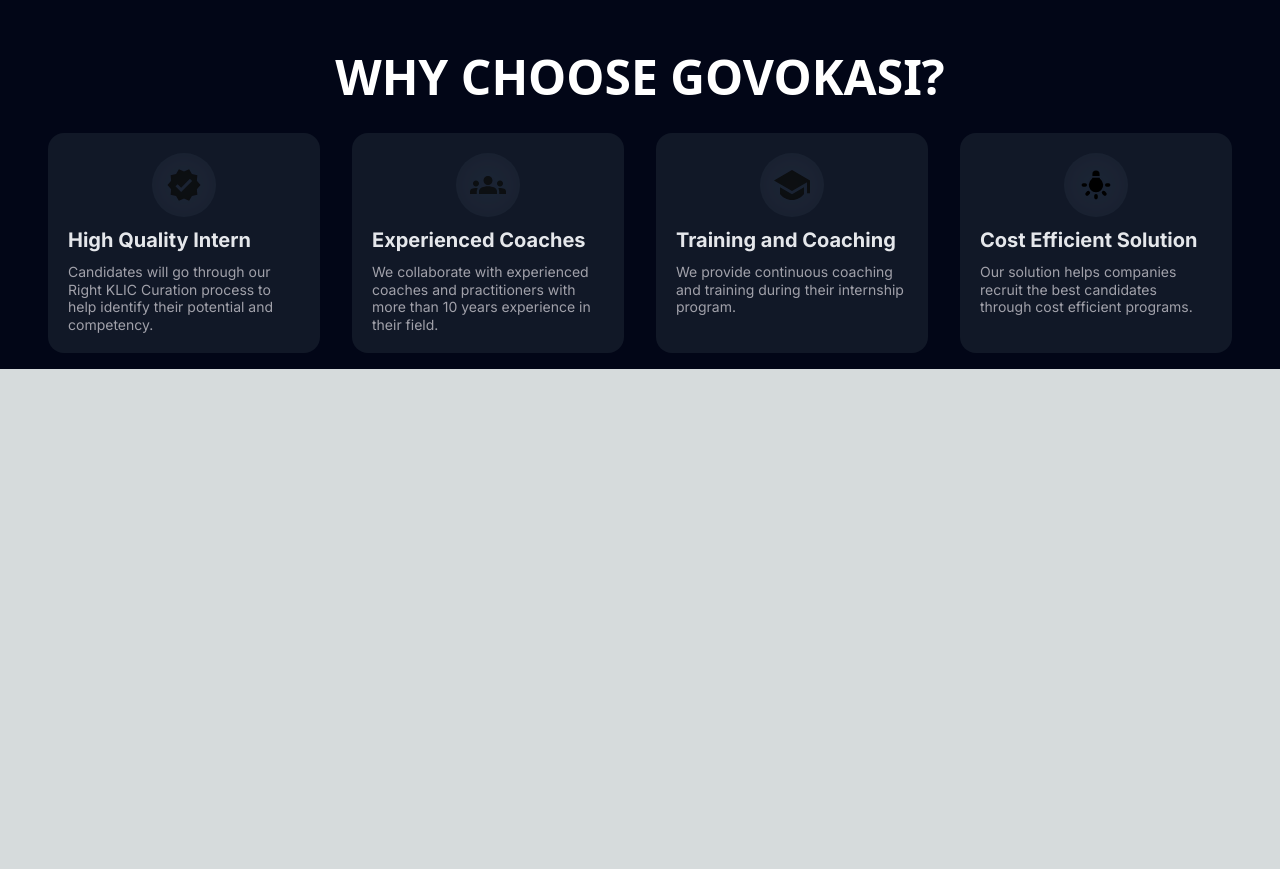
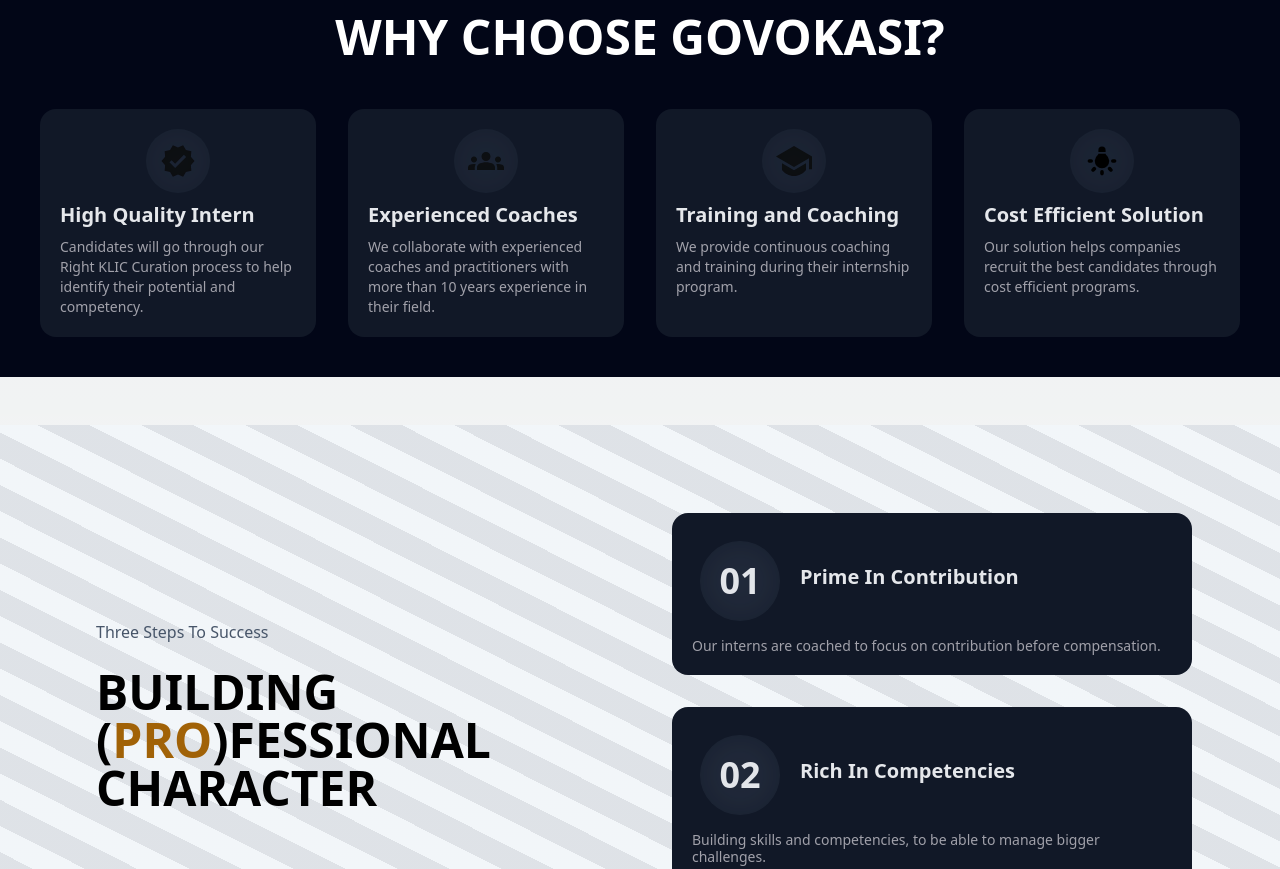
Before and after one commit to GOVOKASI/Govokasi-task, a Next.js app: page / in a window 1280 px wide. Shown: the part 1120-1989 px from the top of the page. Before the commit the page ends 1489 px from the top, so only its background shows below. Built offline with nearby package versions, Linux system fonts and the light colour scheme.

Commit message:
company values

```diff
--- /dev/null
+++ b/src/app/components/CompanyValues.jsx
@@ -0,0 +1,106 @@
+"use client";
+import React, { useRef } from "react";
+import FrameCompanyValues from "/public/FrameCompanyValues.svg";
+import { motion, useInView } from "framer-motion";
+
+const valuesData = [
+  {
+    number: "01",
+    title: "Prime In Contribution",
+    description:
+      "Our interns are coached to focus on contribution before compensation.",
+  },
+  {
+    number: "02",
+    title: "Rich In Competencies",
+    description:
+      "Building skills and competencies, to be able to manage bigger challenges.",
+  },
+  {
+    number: "03",
+    title: "Open For Collaboration",
+    description: "Intergenerational collaboration to handle complex tasks.",
+  },
+];
+export default function CompanyValues() {
+  const ref = useRef(null);
+  const InView = useInView(ref, { once: true });
+  const titleVariants = {
+    initial: { opacity: 0, scale: 0.8 },
+    animate: { opacity: 1, scale: 1 },
+  };
+
+  const cardRefs = useRef(valuesData.map(() => useRef(null)));
+  const isInView = cardRefs.current.map((ref) =>
+    useInView(ref, { once: true })
+  );
+  const cardVariants = {
+    initial: { y: 50, opacity: 0 },
+    animate: { y: 0, opacity: 1 },
+  };
+
+  return (
+    <section
+      id="company-values"
+      className="text-white bg-slate-100 p-6"
+      style={{
+        backgroundImage: `url(${FrameCompanyValues.src})`,
+        backgroundSize: "cover",
+        // backgroundPosition: "top center",
+        backgroundRepeat: "no-repeat",
+      }}
+    >
+      <div className="grid md:grid-cols-2 gap-8 items-center py-8 px-4 xl:gap-16 sm:py-16 xl:px-16">
+        <motion.div
+          className="text-black text-start mb-8 p-2"
+          ref={ref}
+          variants={titleVariants}
+          initial="initial"
+          animate={InView ? "animate" : "initial"}
+          transition={{ duration: 1 }}
+        >
+          <p className="mb-6 font-medium text-slate-600">
+            Three Steps To Success
+          </p>
+          <h2 className="text-2xl md:text-3xl lg:text-5xl font-extrabold mb-16">
+            BUILDING (<span className="text-yellow-700">PRO</span>)FESSIONAL
+            CHARACTER
+          </h2>
+          <h2 className="text-xl md:text-2xl text-slate-600 font-medium opacity-80">
+            Our interns are continuously trained and coached to be the best.
+          </h2>
+        </motion.div>
+        <div className="grid grid-cols-1 gap-8">
+          {valuesData.map((value, index) => (
+            <motion.div
+              key={index}
+              ref={cardRefs.current[index]}
+              variants={cardVariants}
+              initial="initial"
+              animate={isInView ? "animate" : "initial"}
+              transition={{ duration: 1.5, ease: "easeInOut" }}
+              className="w-full rounded-2xl bg-gray-900"
+            >
+              <div className="p-5">
+                <div className="mb-2 flex justify-start items-center p-2 gap-5">
+                  <div className="relative w-20 h-20 flex justify-center items-center rounded-full overflow-hidden p-2">
+                    <div className="absolute w-full h-full bg-[radial-gradient(ellipse_at_center,_var(--tw-gradient-stops))] blur-2xl from-slate-500 to-transparent opacity-80"></div>
+                    <span className="text-2xl md:text-4xl font-extrabold">
+                      {value.number}
+                    </span>
+                  </div>
+                  <div className="text-gray-200 justify-center items-center text-center text-xl font-bold leading-normal mb-2">
+                    {value.title}
+                  </div>
+                </div>
+                <div className="text-zinc-400 text-sm font-normal leading-tight">
+                  {value.description}
+                </div>
+              </div>
+            </motion.div>
+          ))}
+        </div>
+      </div>
+    </section>
+  );
+}
--- a/src/app/components/Services.jsx
+++ b/src/app/components/Services.jsx
@@ -50,7 +50,10 @@
   };
 
   return (
-    <div id="services" className="container mx-auto">
+    <section
+      id="services"
+      className="mx-auto m-auto mb-12 mt-12 p-6 bg-slate-950"
+    >
       <motion.div
         className="text-white text-center mb-8 text-2xl md:text-3xl lg:text-5xl font-extrabold"
         ref={ref}
@@ -61,7 +64,7 @@
       >
         WHY CHOOSE GOVOKASI?
       </motion.div>
-      <div className="grid grid-cols-1 md:grid-cols-2 lg:grid-cols-4 gap-8">
+      <div className="grid grid-cols-1 md:grid-cols-2 lg:grid-cols-4 gap-8 p-4">
         {servicesData.map((service, index) => (
           <motion.div
             key={index}
@@ -79,16 +82,16 @@
                   {service.icon}
                 </div>
               </div>
-              <div className="text-gray-200 text-xl font-bold font-inter leading-normal mb-2">
+              <div className="text-gray-200 text-xl font-bold mb-2">
                 {service.title}
               </div>
-              <div className="text-zinc-400 text-sm font-normal font-inter leading-tight">
+              <div className="text-zinc-400 text-sm font-normal">
                 {service.description}
               </div>
             </div>
           </motion.div>
         ))}
       </div>
-    </div>
+    </section>
   );
 }
--- a/src/app/page.tsx
+++ b/src/app/page.tsx
@@ -1,16 +1,16 @@
 import Services from "@/app/components/Services";
 import Header from "./components/header";
+import CompanyValues from "@/app/components/CompanyValues";
 import { Inter } from "next/font/google";
 const inter = Inter({ subsets: ["latin"] });
 
 export default function Home() {
   return (
-    <main className="flex min-h-screen flex-col  bg-slate-950">
-      <Header />
-      <div
-        className={`${inter} container items-center mt-24 mx-auto py-4 px-12`}
-      >
+    <main className={`${inter} flex min-h-screen flex-col`}>
+      <div className="items-center mx-auto">
+        <Header />
         <Services />
+        <CompanyValues />
       </div>
     </main>
   );
```
Also changed, not shown: public/FrameCompanyValues.svg (added).
